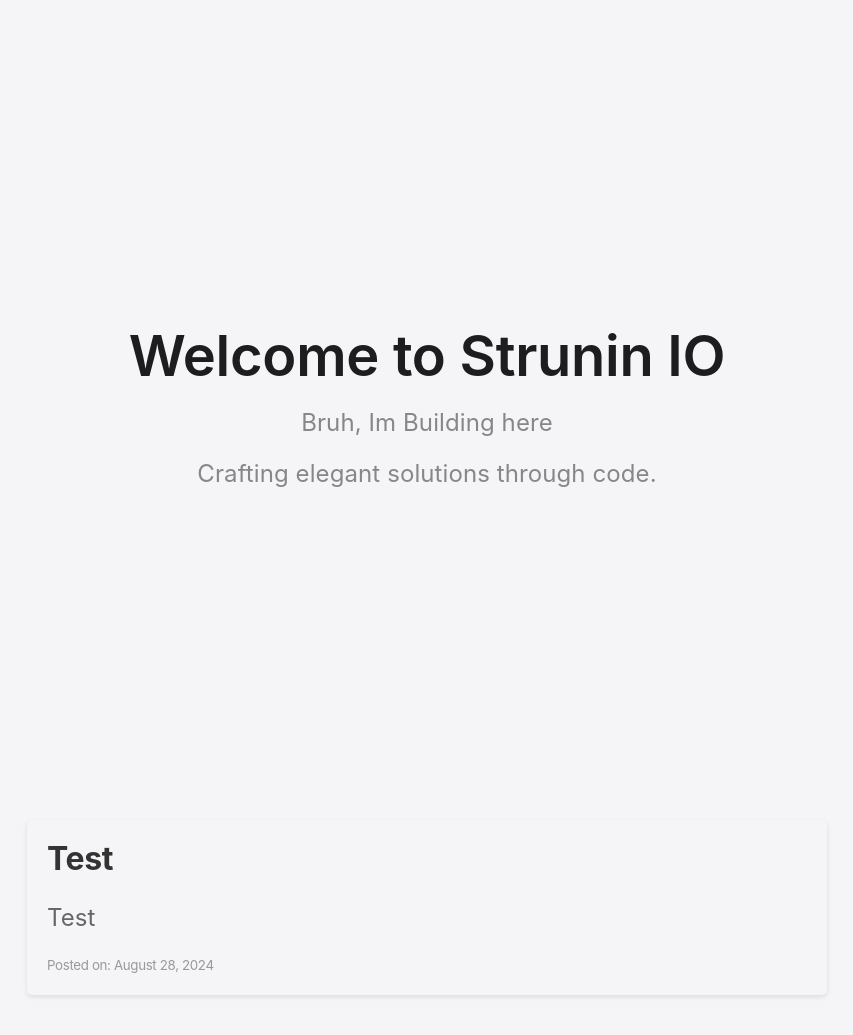
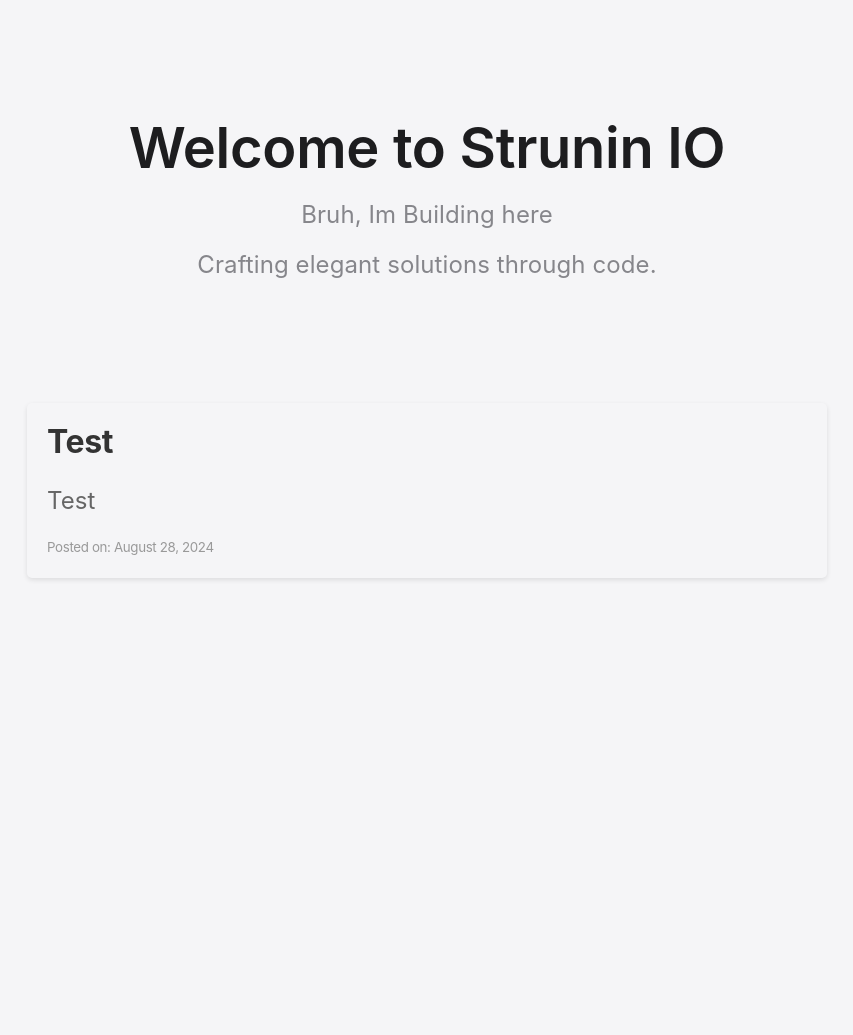
Before and after one commit to dstrunin/personal_website, a Flask app: page / in a window 1280 px wide. Shown: the whole page, without its empty margins (213-1066 px from the left). After the commit the page ends 580 px from the top, so only its background shows below. Run offline with Flask 3, Linux system fonts and the light colour scheme; data comes from the database, SQL or seed files in the repository.

Commit message:
reduced gap between hero image

```diff
--- a/static/styles.css
+++ b/static/styles.css
@@ -84,7 +84,7 @@ button:hover {
     display: flex;
     justify-content: center;
     align-items: center;
-    min-height: 100vh;
+    padding: 60px 0;
 }
 
 .hero {
```
